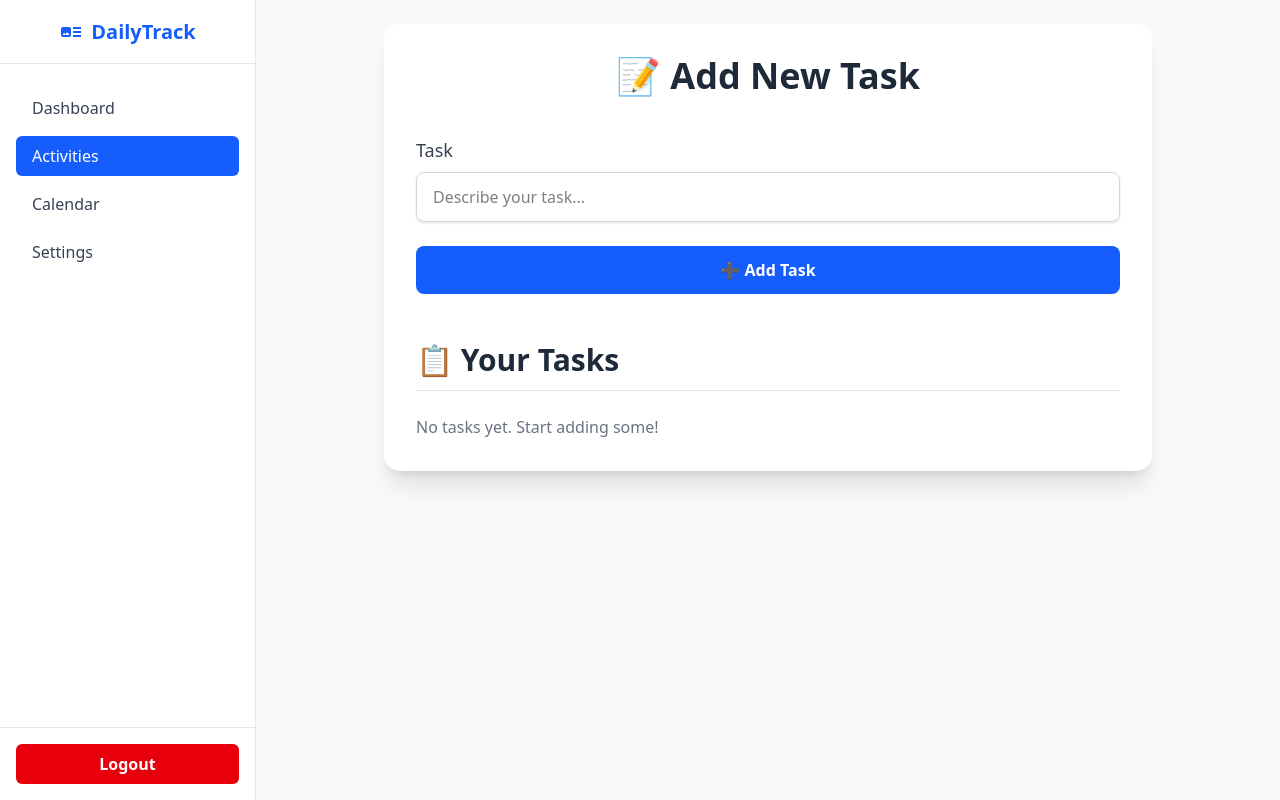
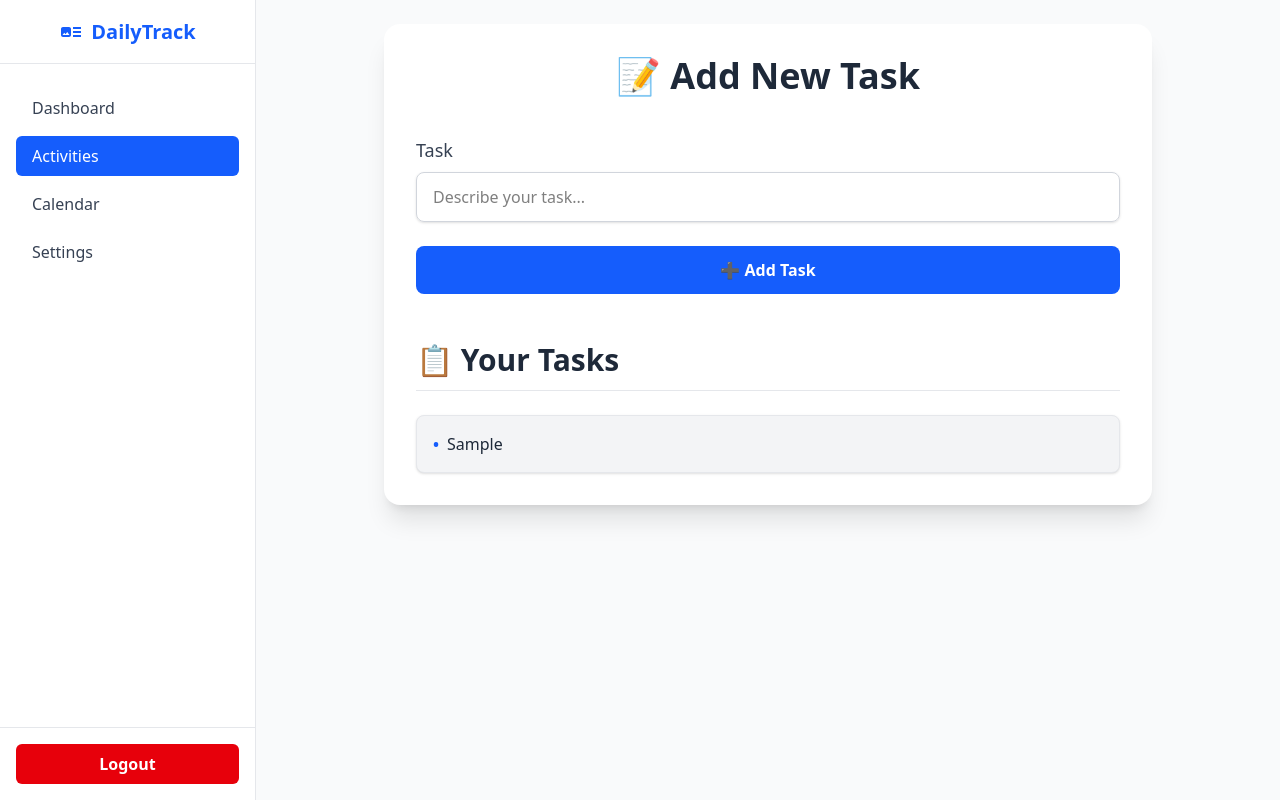
Before and after one commit to RashiShekhar/Daily-Activities, a React (Vite) app: page /dashboard/activities in a window 1280 px wide. Both pictures are taken after typing "Sample" into the empty fields and a click on the button "➕ Add Task". Built offline with nearby package versions, Linux system fonts and the light colour scheme.

Commit message:
activities adding logic done

```diff
--- a/src/components/Activities.jsx
+++ b/src/components/Activities.jsx
@@ -1,13 +1,28 @@
-import React, { useState } from "react";
+import React, { useState, useEffect } from "react";
 import { motion } from "framer-motion";
 
 export default function Activities() {
   const [task, setTask] = useState("");
+  const [tasks, setTasks] = useState([]);
+
+  // Load tasks from localStorage on component mount
+  useEffect(() => {
+    const savedTasks = localStorage.getItem("tasks");
+    if (savedTasks) {
+      setTasks(JSON.parse(savedTasks));
+    }
+  }, []);
+
+  // Save tasks to localStorage whenever tasks change
+  useEffect(() => {
+    localStorage.setItem("tasks", JSON.stringify(tasks));
+  }, [tasks]);
 
   const handleSubmit = (e) => {
     e.preventDefault();
-    if (task.trim()) {
-      console.log("Task submitted:", task);
+    const trimmedTask = task.trim();
+    if (trimmedTask) {
+      setTasks((prevTasks) => [...prevTasks, trimmedTask]);
       setTask("");
     }
   };
@@ -67,7 +82,21 @@ export default function Activities() {
           📋 Your Tasks
         </h3>
 
-        <p className="text-gray-500">No tasks yet. Start adding some!</p>
+        {tasks.length === 0 ? (
+          <p className="text-gray-500">No tasks yet. Start adding some!</p>
+        ) : (
+          <ul className="space-y-4">
+            {tasks.map((t, index) => (
+              <li
+                key={index}
+                className="flex items-start bg-gray-100 border border-gray-200 rounded-lg p-4 shadow-sm"
+              >
+                <span className="text-blue-600 font-bold mr-2">•</span>
+                <span className="text-gray-800">{t}</span>
+              </li>
+            ))}
+          </ul>
+        )}
       </motion.div>
     </motion.div>
   );
```
